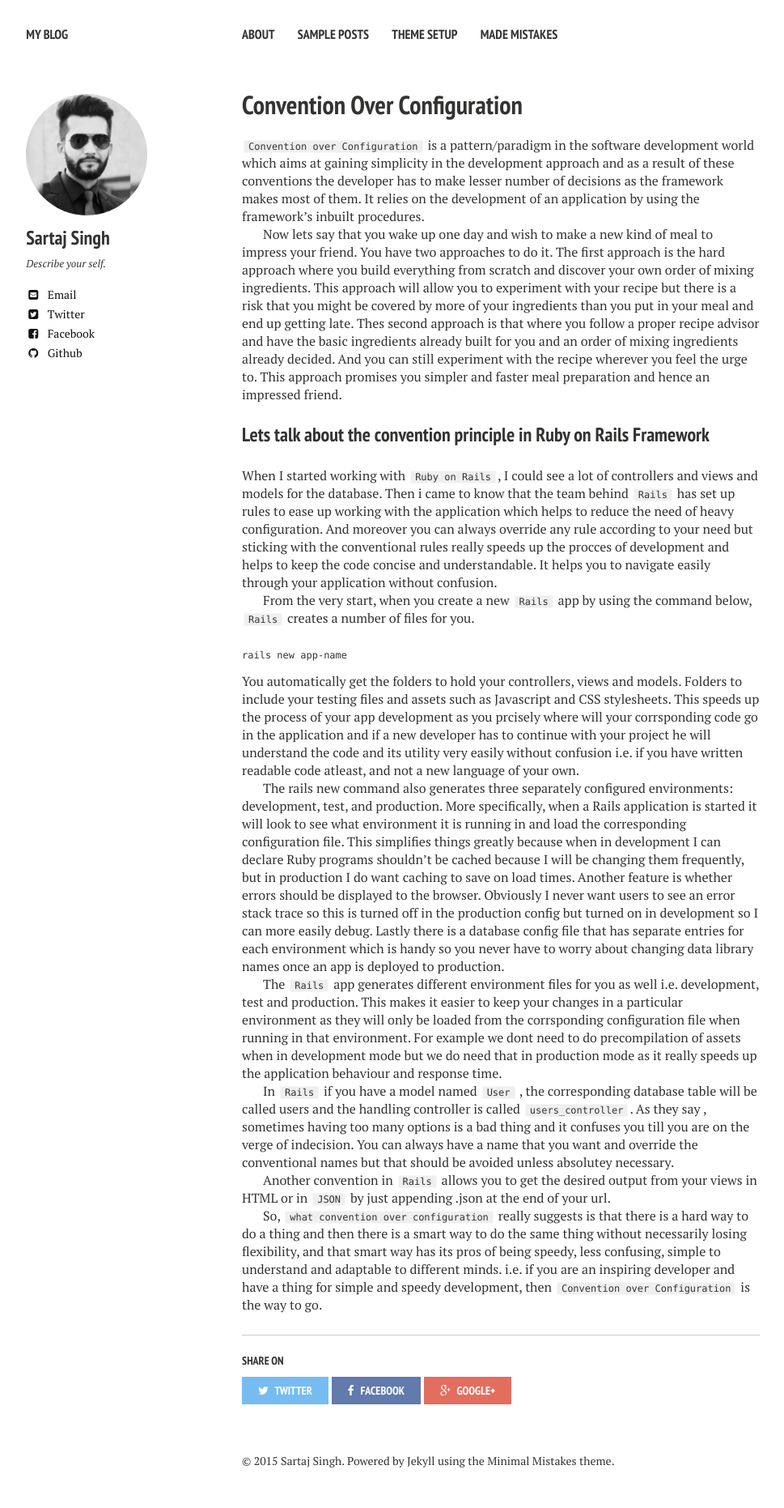
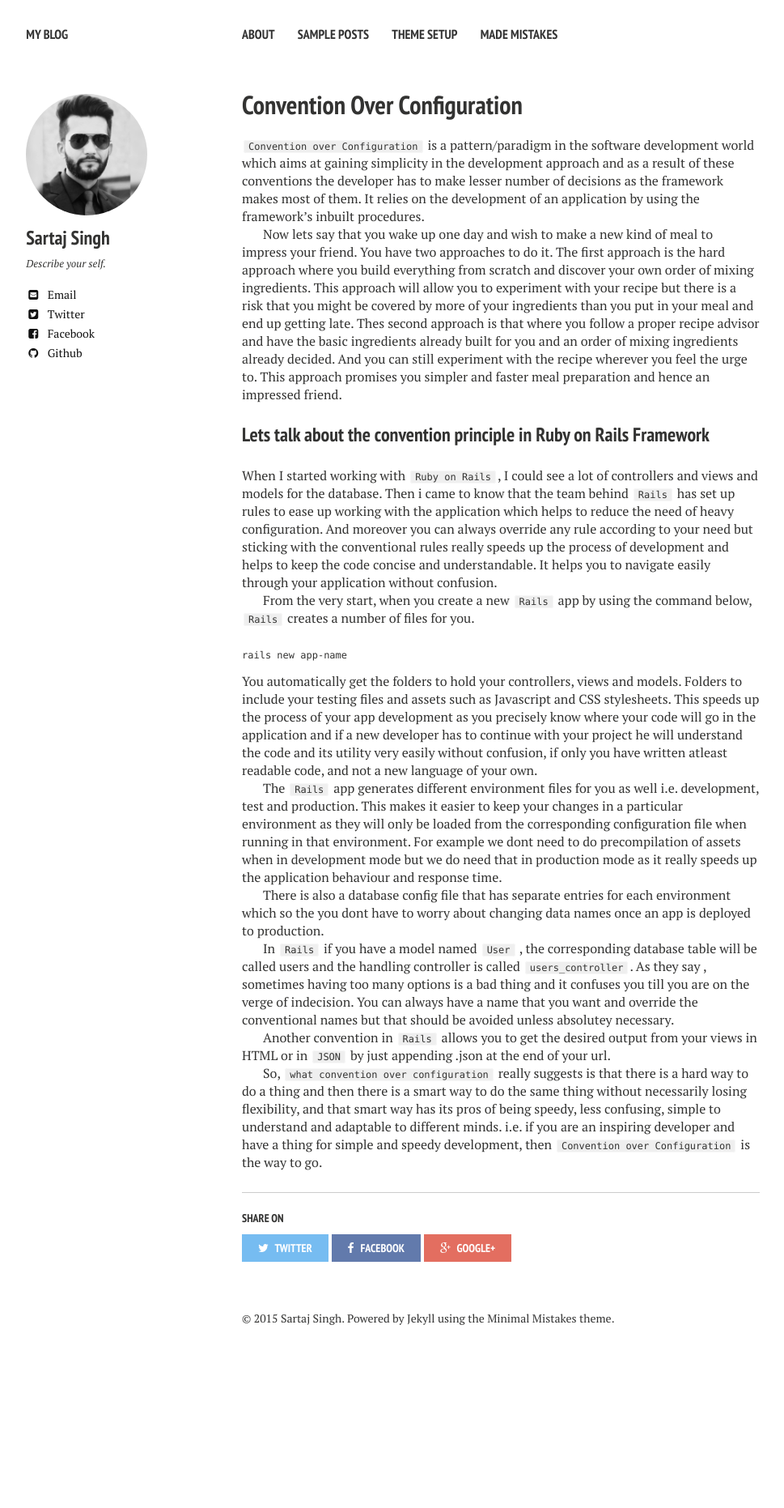
Before and after one commit to sartajsingh/sartajsingh.github.io, a Jekyll site: the page built from _posts/2015-08-22-convention-over-configuration.md, in a window 1280 px wide. Shown: the whole page at 81% size, without its empty margins (21-990 px from the left). Built offline with Jekyll 4.4.1, drawn with Linux system fonts in a browser that asks for light colours; nearby versions of some CDN libraries; after the commit the page ends 1686 px from its top, so only the background shows below that.

Commit message:
[sartaj] convention over configuration changes

```diff
--- a/_posts/2015-08-22-convention-over-configuration.md
+++ b/_posts/2015-08-22-convention-over-configuration.md
@@ -14,7 +14,7 @@ Thes second approach is that where you follow a proper recipe advisor and have t
 
 ### Lets talk about the convention principle in Ruby on Rails Framework
 When I started working with `Ruby on Rails`, I could see a lot of controllers and views and models for the database. Then i came to know that the team behind `Rails` has set up rules to ease up working with the application which helps to reduce the need of heavy configuration.
-And moreover you can always override any rule according to your need but sticking with the conventional rules really speeds up the procces of development and helps to keep the code concise and understandable. It helps you to navigate easily through your application without confusion.
+And moreover you can always override any rule according to your need but sticking with the conventional rules really speeds up the process of development and helps to keep the code concise and understandable. It helps you to navigate easily through your application without confusion.
 
 
 From the very start, when you create a new `Rails` app by using the command below, `Rails` creates a number of files for you.
@@ -25,19 +25,16 @@ rails new app-name
 
 You automatically get the folders to hold your controllers, views and models.
 Folders to include your testing files and assets such as Javascript and CSS stylesheets.
-This speeds up the process of your app development as you prcisely where will your corrsponding code go in the application and if a new developer
-has to continue with your project he will understand the code and its utility very easily without confusion i.e. if you have written readable code atleast, and not a new language of your own.
+This speeds up the process of your app development as you precisely know where your code will go in the application and if a new developer
+has to continue with your project he will understand the code and its utility very easily without confusion, if only you have written atleast readable code, and not a new language of your own.
 
 
-The rails new command also generates three separately configured environments: development, test, and production.
-More specifically, when a Rails application is started it will look to see what environment it is running in and load the corresponding configuration file.
-This simplifies things greatly because when in development I can declare Ruby programs shouldn’t be cached because I will be changing them frequently, but in production I do want caching to save on load times.  Another feature is whether errors should be displayed to the browser.
-Obviously I never want users to see an error stack trace so this is turned off in the production config but turned on in development so I can more easily debug.
-Lastly there is a database config file that has separate entries for each environment which is handy so you never have to worry about changing data library names once an app is deployed to production.
 
 The `Rails` app generates different environment files for you as well i.e. development, test and production.
-This makes it easier to keep your changes in a particular environment as they will only be loaded from the corrsponding configuration file when running in that environment.
+This makes it easier to keep your changes in a particular environment as they will only be loaded from the corresponding configuration file when running in that environment.
 For example we dont need to do precompilation of assets when in development mode but we do need that in production mode as it really speeds up the application behaviour and response time.
+
+There is also a database config file that has separate entries for each environment which so the you dont have to worry about changing data names once an app is deployed to production.
 
 In `Rails` if you have a model named `User` , the corresponding database table will be called users and the handling controller is called `users_controller`.
 As they say , sometimes having too many options is a bad thing and it confuses you till you are on the verge of indecision. You can always have a name that you want and override the conventional names but that should be
```
